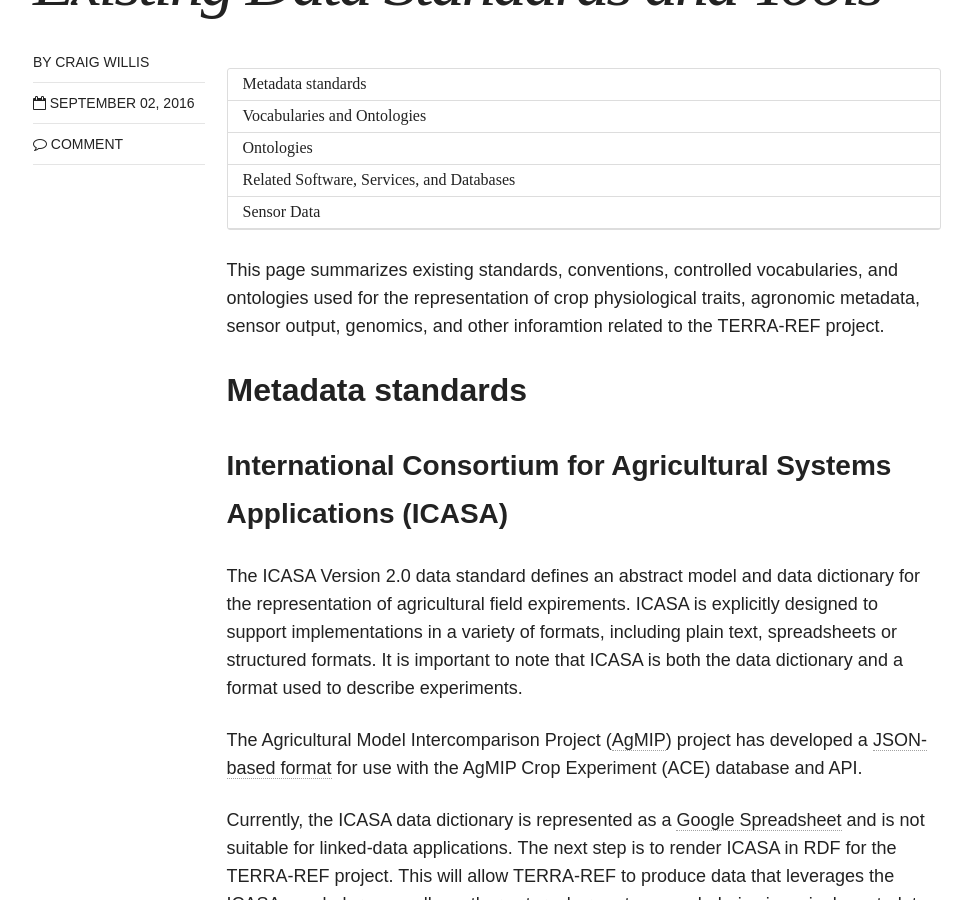
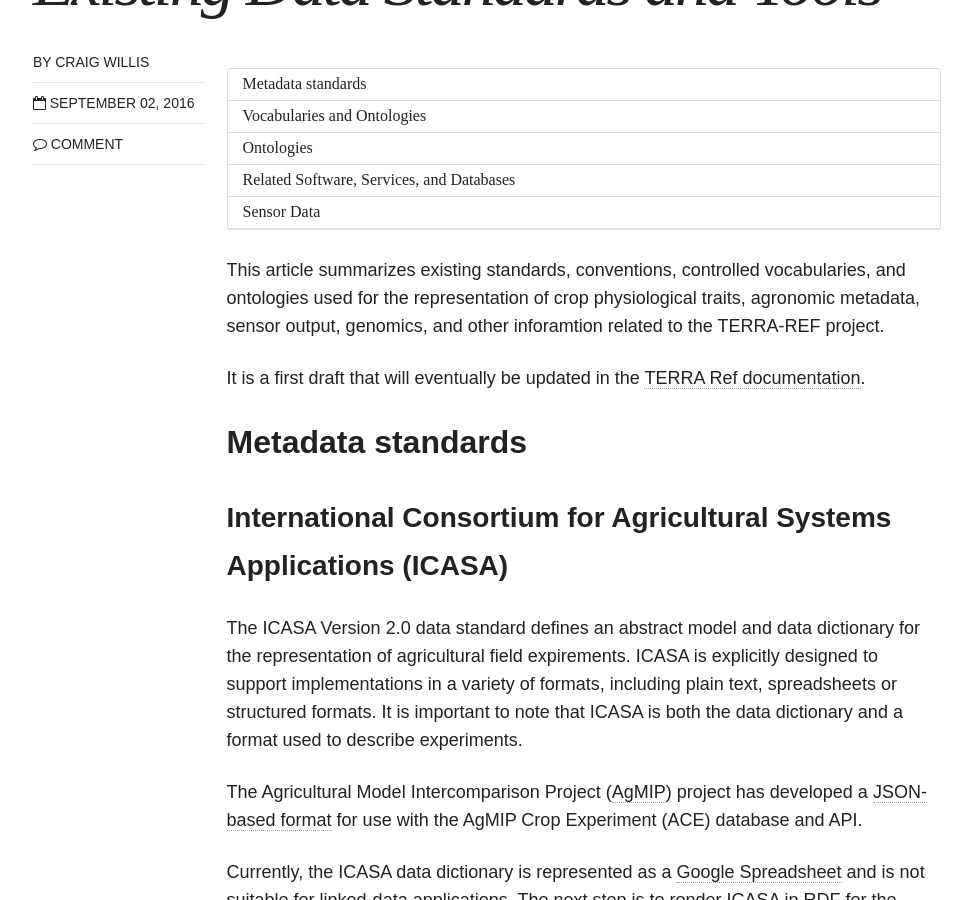
Before and after one commit to terra-reference/terraref.github.io, a Jekyll site: the page built from _posts/articles/2016-09-02-existing-data-standards-and-tools.md, in a window 1280 px wide and 900 px high, scrolled down 553 px. Shown: the whole window, without its empty margins (153-1125 px from the left). Built offline with Jekyll 4.4.1, drawn with Linux system fonts in a browser that asks for light colours; nearby versions of some CDN libraries; comment, search, counter and statistics services are not loaded.

Commit message:
minor change

```diff
--- a/_posts/articles/2016-09-02-existing-data-standards-and-tools.md
+++ b/_posts/articles/2016-09-02-existing-data-standards-and-tools.md
@@ -13,7 +13,9 @@ date: 2016-09-02
 {:toc}
 
 
-This page summarizes existing standards, conventions, controlled vocabularies, and ontologies used for the representation of crop physiological traits, agronomic metadata, sensor output, genomics, and other inforamtion related to the TERRA-REF project.
+This article summarizes existing standards, conventions, controlled vocabularies, and ontologies used for the representation of crop physiological traits, agronomic metadata, sensor output, genomics, and other inforamtion related to the TERRA-REF project.
+
+It is a first draft that will eventually be updated in the [TERRA Ref documentation](https://terraref.gitbooks.io/terraref-documentation/content/existing_data_standards.html).
 
 ## Metadata standards
 
```
